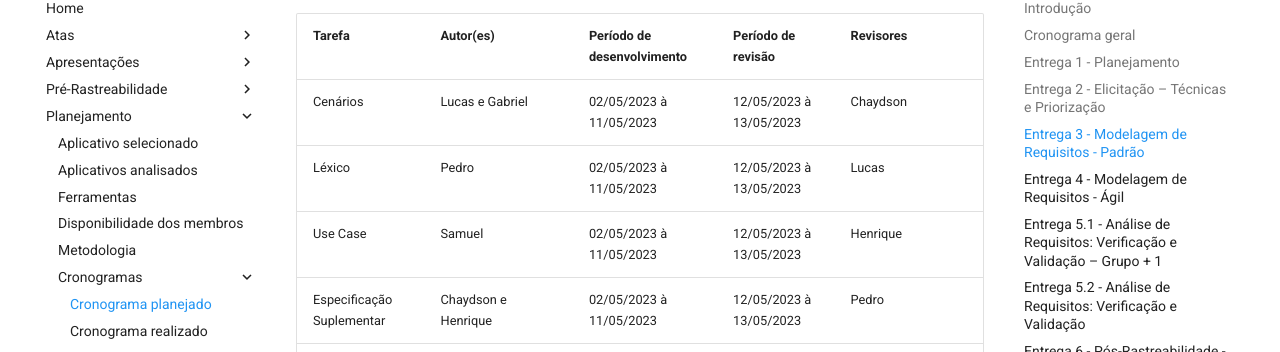
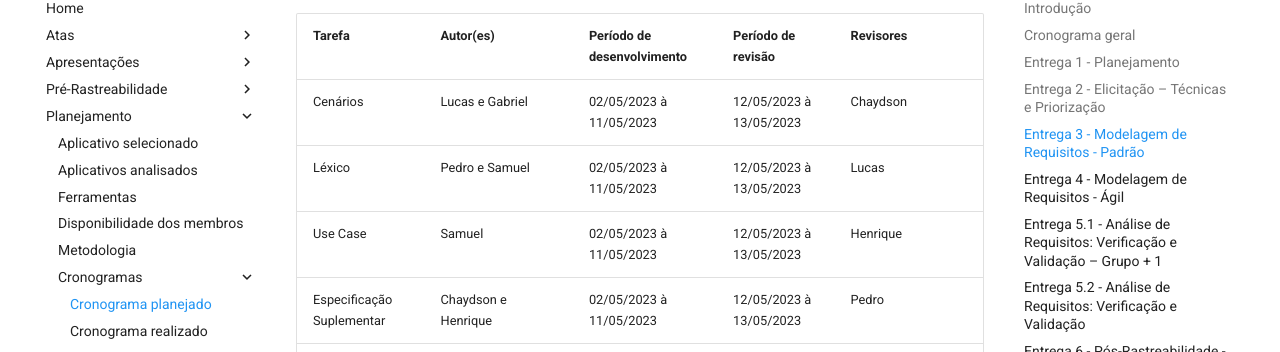
Before and after one commit to Requisitos-de-Software/2023.1-Booking, an MkDocs documentation site: the page built from docs/planejamento/cronograma.md, in a window 1280 px wide and 900 px high, scrolled down 3931 px. Shown: the part 100-452 px from the top of the window. Built offline with MkDocs 1.6.1 and Material for MkDocs 9.7.7, drawn with Linux system fonts in a browser that asks for light colours; comment, search, counter and statistics services are not loaded.

Commit message:
Update cronograma.md

```diff
--- a/docs/planejamento/cronograma.md
+++ b/docs/planejamento/cronograma.md
@@ -89,7 +89,7 @@ Nesta entrega, serão apresentados os cenários, o léxico, o use case e a espec
 | Tarefa                       | Autor(es)                                          | Período de desenvolvimento | Período de revisão     | Revisores                                          |
 | ---------------------------- | -------------------------------------------------- | --------------------------- | ------------------------ | -------------------------------------------------- |
 | Cenários                    | Lucas e Gabriel                                    | 02/05/2023 à 11/05/2023    | 12/05/2023 à 13/05/2023 | Chaydson                                           |
-| Léxico                      | Pedro                                              | 02/05/2023 à 11/05/2023    | 12/05/2023 à 13/05/2023 | Lucas                                              |
+| Léxico                      | Pedro e Samuel                                             | 02/05/2023 à 11/05/2023    | 12/05/2023 à 13/05/2023 | Lucas                                              |
 | Use Case                     | Samuel                                             | 02/05/2023 à 11/05/2023    | 12/05/2023 à 13/05/2023 | Henrique                                           |
 | Especificação Suplementar  | Chaydson e Henrique                                | 02/05/2023 à 11/05/2023    | 12/05/2023 à 13/05/2023 | Pedro                                              |
 | Atas                         | Lucas                                              | 02/05/2023 à 11/05/2023    | 12/05/2023 à 13/05/2023 | Samuel                                             |
```
